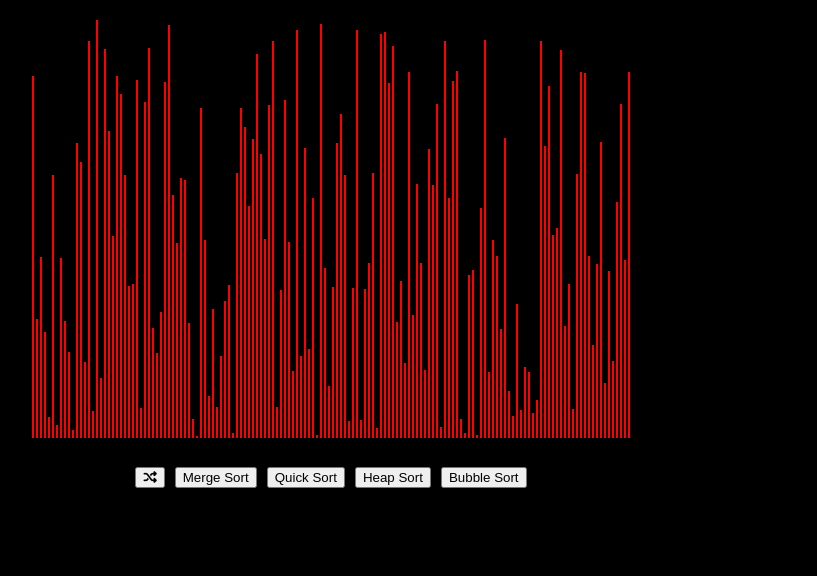
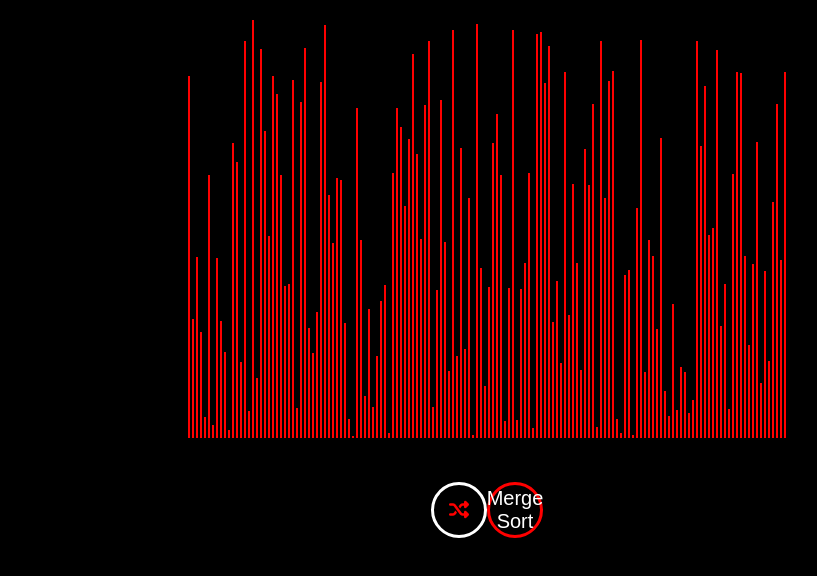
Before and after one commit to QLambkin/SortingVisualizer, a React (Create React App) app: page / in a window 1280 px wide. Shown: the top 576 px of the page, without its empty margins (69-886 px from the left). Built offline with nearby package versions, Linux system fonts and the light colour scheme.

Commit message:
Style Buttons

```diff
--- a/src/SortingVisualizer/SortingVisualizer.css
+++ b/src/SortingVisualizer/SortingVisualizer.css
@@ -14,10 +14,28 @@ body {
   margin: 0 1px;
 }
 
-.btn {
-    margin: 5px;
+.sort-buttons {
+    margin-top: 5vmin;
+    display: flex;
+    justify-content: space-around;
+    padding: 0vmin 50vmin;
 }
 
-.sort-buttons {
-    margin: 20px 0px;
+.sort-buttons > button {
+    font-size: 2.5vmin;
+    color: white;
+    border: 0.4vmin solid red;
+    border-radius: 100%;
+    background-color: transparent;
+    height: 7vmin;
+    width: 7vmin;
+    cursor: pointer;
+    display: flex;
+    justify-content: center;
+    align-items: center;
   }
+
+#rand-btn {
+  color: red;
+  border: 0.4vmin solid white;
+}
--- a/src/SortingVisualizer/SortingVisualizer.jsx
+++ b/src/SortingVisualizer/SortingVisualizer.jsx
@@ -6,7 +6,7 @@ const MAIN_COLOR = "red";
 
 const SWAP_COLOR = "yellow";
 
-const SPEED = 5;
+const SPEED = 1;
 
 function randInt(min, max) {
   return Math.floor(Math.random() * (max - min) + 1);
@@ -45,7 +45,7 @@ export default class SortingVisualizer extends React.Component {
     const swapSequence = mergeSortSequence(this.state.array);
 
     for (let i = 0; i < swapSequence.length; i++) {
-      const barsArray = document.getElementsByClassName('bar');
+      const barsArray = document.getElementsByClassName("bar");
       const changeColor = i % 3 !== 2;
 
       if (changeColor) {
@@ -92,23 +92,23 @@ export default class SortingVisualizer extends React.Component {
 
         <div className="sort-buttons">
           <button
-            className="btn rand-btn"
+            id="rand-btn"
             onClick={() => this.randomizeArray()}
           >
             <i className="fa-solid fa-shuffle"></i>
           </button>
-          <button className="btn" onClick={() => this.mergeSort()}>
+          <button onClick={() => this.mergeSort()}>
             Merge Sort
           </button>
-          <button className="btn" onClick={() => this.quickSort()}>
+          {/* <button onClick={() => this.quickSort()}>
             Quick Sort
           </button>
-          <button className="btn" onClick={() => this.heapSort()}>
+          <button onClick={() => this.heapSort()}>
             Heap Sort
           </button>
-          <button className="btn" onClick={() => this.bubbleSort()}>
+          <button onClick={() => this.bubbleSort()}>
             Bubble Sort
-          </button>
+          </button> */}
         </div>
       </div>
     );
```
Lines whose indentation alone changed are shown as unchanged.
